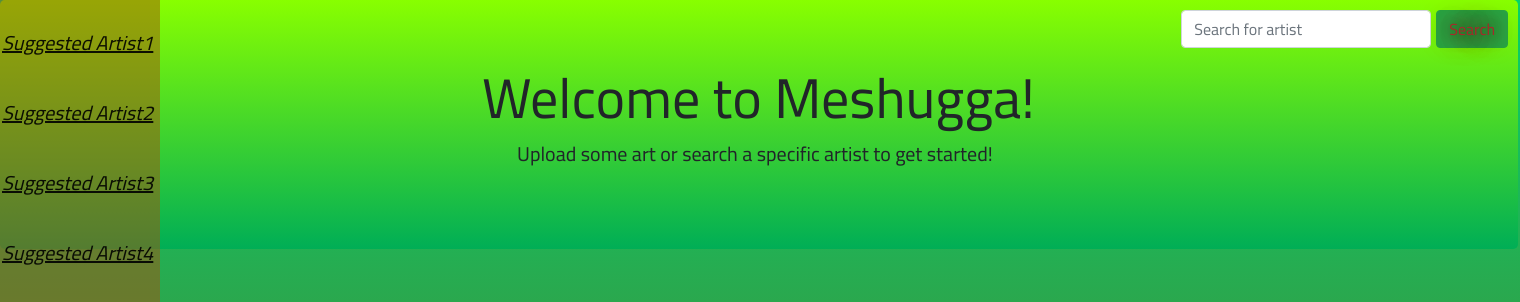
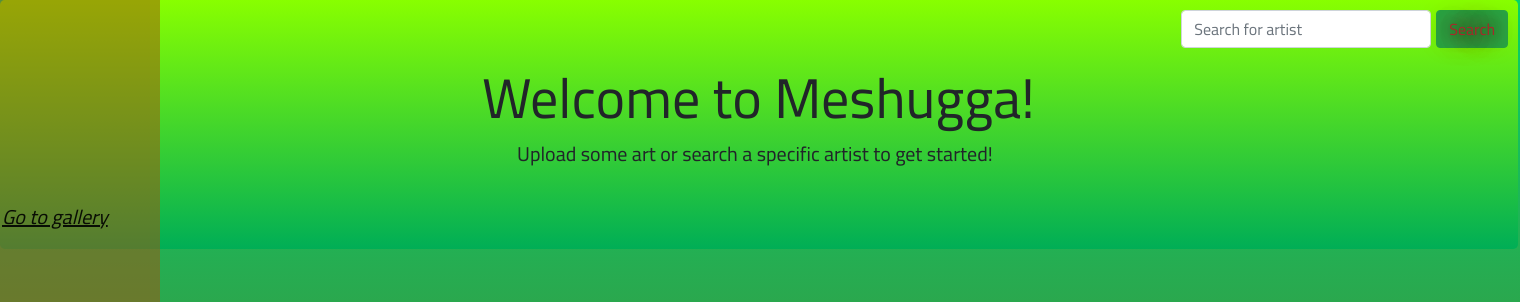
Before and after one commit to ryanholt22/Meshugga, a Node server app: page / in a window 1520 px wide. Shown: the top 302 px of the page. Run offline with Node 20, Linux system fonts and the light colour scheme; data that the repository does not hold is empty; some libraries are stand-ins or nearby versions.

Commit message:
please work

```diff
--- a/config/config.json
+++ b/config/config.json
@@ -1,8 +1,8 @@
 {
   "development": {
     "username": "root",
-    "password": "#1tWothRee",
-    "database": "exampledb",
+    "password": "",
+    "database": "meshugga1_db",
     "host": "localhost",
     "port": "3306",
     "dialect": "mysql"
--- a/views/index.handlebars
+++ b/views/index.handlebars
@@ -2,11 +2,6 @@
   <div id="home">
     <nav class="navbar navbar-light bg-light">
       <ul class="nav flex-column">
-        <a class="navbar-brand" href="#"><u><i>Suggested Artist1</i></u></a>
-        <a class="navbar-brand" href="#"><u><i>Suggested Artist2</i></u></a>
-        <a class="navbar-brand" href="#"><u><i>Suggested Artist3</i></u></a>
-        <a class="navbar-brand" href="#"><u><i>Suggested Artist4</i></u></a>
-        <a class="navbar-brand" href="#"><u><i>Suggested Artist5</i></u></a>
         <a class="navbar-brand" href="/gallery"><u><i>Go to gallery</i></u></a>
       </ul>
     </nav>
```
